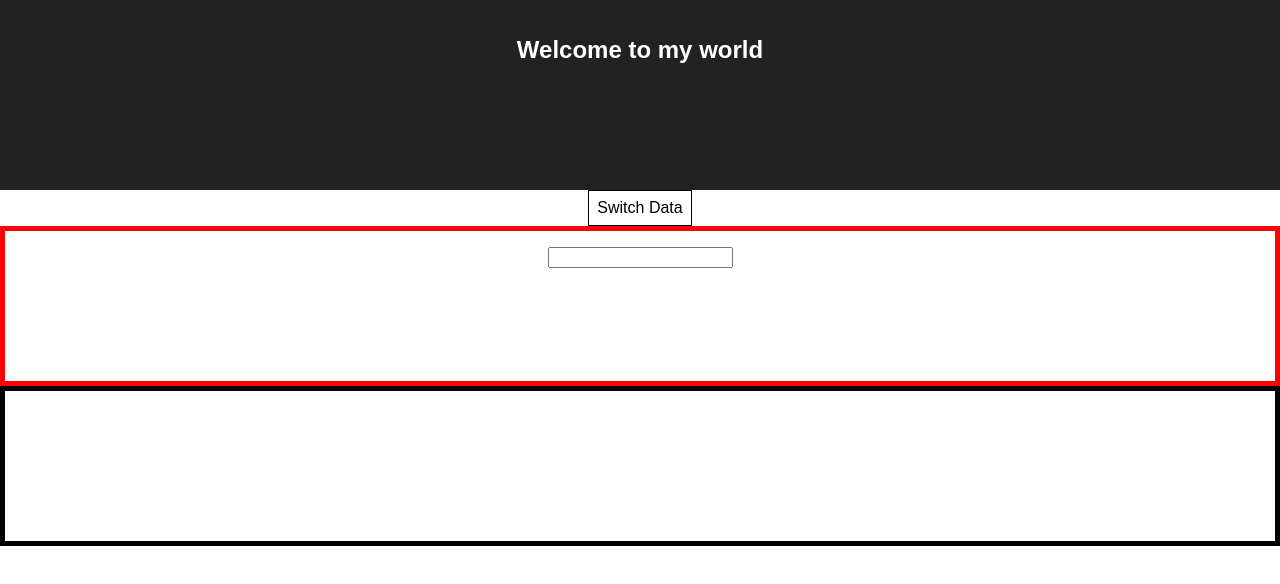
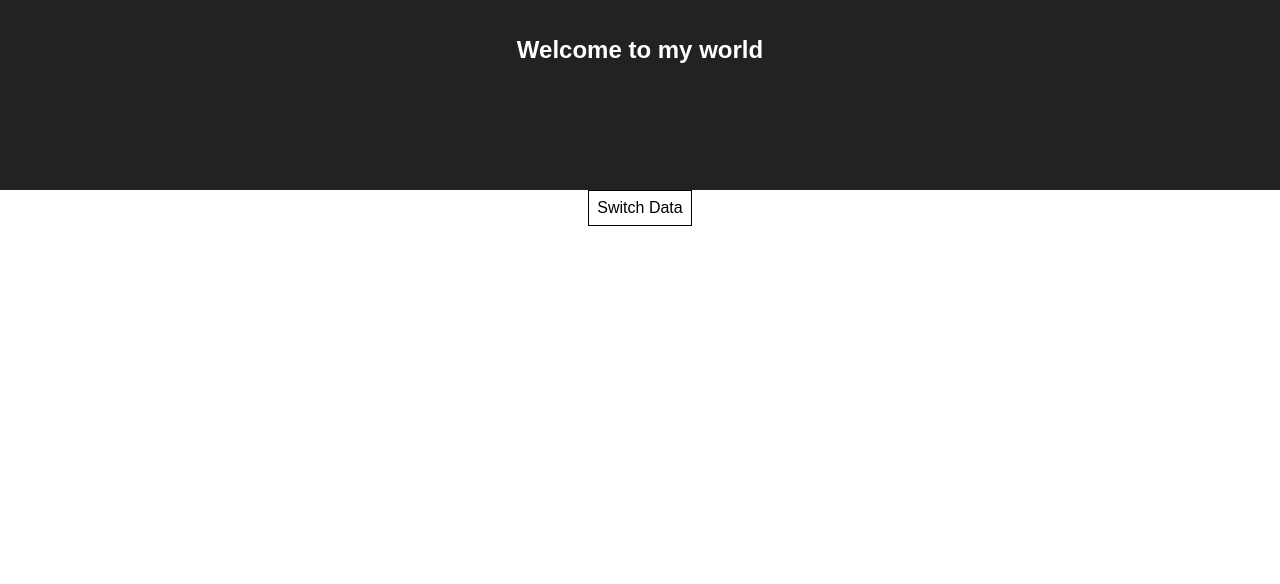
Before and after one commit to Samellenrider/React-practice, a React (Create React App) app: page / in a window 1280 px wide. Shown: the top 584 px of the page. Built offline with nearby package versions, Linux system fonts and the light colour scheme.

Commit message:
render comntent dynamically

```diff
--- a/src/App.js
+++ b/src/App.js
@@ -12,33 +12,12 @@ class App extends Component {
       {name: 'Chris', age: 25},
       {name: 'Emma', age: 20}
     ],
-    textfield: [
-      {text: ""}
-    ],
     showPersons: false,
   }
 
-  changedHandler = (event) => {
-    this.setState({
-      persons: [
-        {name: event.target.value, age: 20},
-        {name: 'Sam', age: 24},
-        {name: 'Lolllls', age: 28}
-      ]
-    })
-  }
-
-  write = (event) => {
-    this.setState({
-      textfield:[
-      {text: event.target.value},
-      ]
-    })
-  }
-
   togglePersonsHandler = () => {
-    // const doesShow = this.state.shoePersons;
-    // this.setState({showPersons: !doesShow}); //if doesShow === true showPersons === false
+    const doesShow = this.state.showPersons;
+    this.setState({showPersons: !doesShow}); //if doesShow === true showPersons === false
   }
 
   render() {
@@ -50,10 +29,10 @@ class App extends Component {
       cursor: 'pointer',
     };
 
-    let persons = null;
+    let person = null;
 
     if (this.state.showPersons) {
-      persons = (
+      person = (
         <div>
          <Person
          name={this.state.persons[0].name}
@@ -61,7 +40,7 @@ class App extends Component {
          changed={this.changedHandler}>
          I wrote this stuff </Person>
         </div>
-        )
+      );
     }
 
     return (
@@ -70,22 +49,9 @@ class App extends Component {
           <h1 className="App-title">Welcome to my world</h1>
         </header>
         <button
-         style={style}
-         onClick={this.togglePersonsHandler()}>Switch Data</button>
-         {persons}
-       {this.state.showPersons === true ?
-        <div>
-         <Person
-         name={this.state.persons[0].name}
-         age={this.state.persons[0].age}
-         changed={this.changedHandler}>
-         I wrote this stuff </Person>
-        </div> : null
-      }
-
-        <UserInput text={this.state.textfield[0].text} change={this.write}/>
-        <UserOutput text={this.state.textfield[0].text} change={this.write}/>
-
+        style={style}
+         onClick={this.togglePersonsHandler}>Switch Data</button>
+        {person}
       </div>
     );
   }
```
